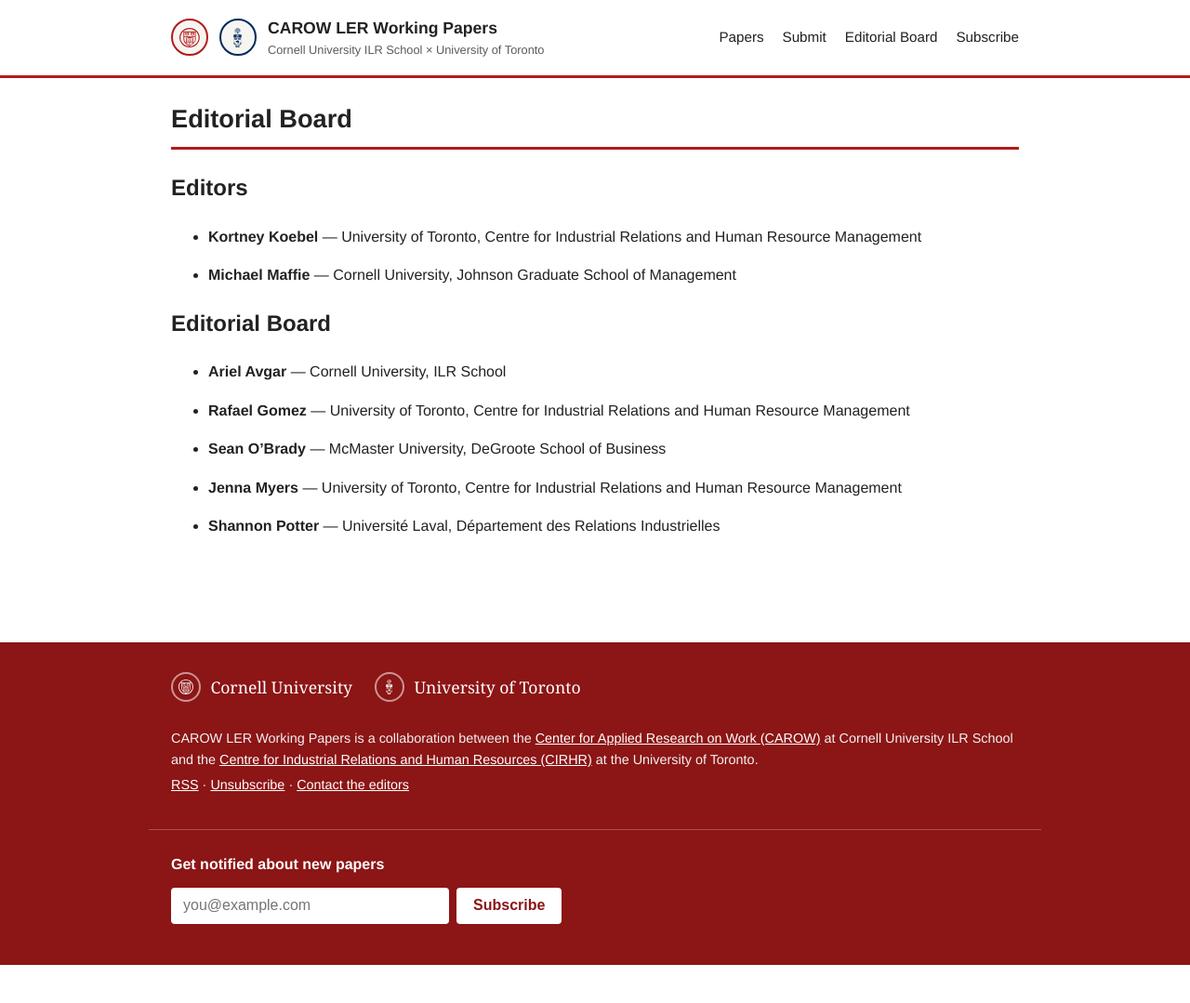
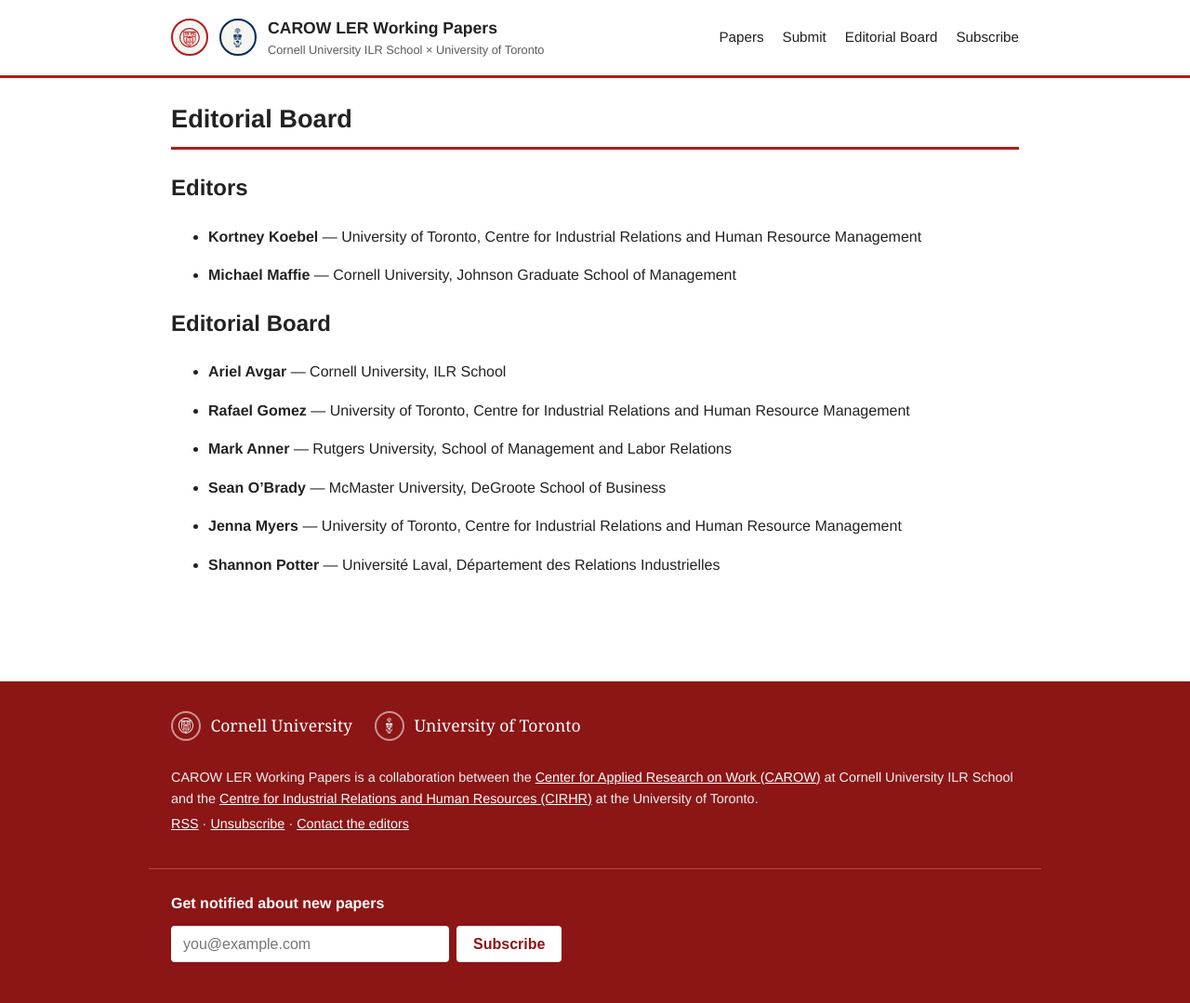
Before and after one commit to maffiemd/carow-ler-working-papers, a Jekyll site: the page built from editorial-board.md, in a window 1280 px wide. Shown: the whole page at 93% size. Built offline with Jekyll 4.4.1, drawn with Linux system fonts in a browser that asks for light colours; before the commit the page ends 1038 px from its top, so only the background shows below that.

Commit message:
add: Mark Anner to the editorial board

```diff
--- a/_config.yml
+++ b/_config.yml
@@ -35,6 +35,8 @@
     affiliation: "Cornell University, ILR School"
   - name: "Rafael Gomez"
     affiliation: "University of Toronto, Centre for Industrial Relations and Human Resource Management"
+  - name: "Mark Anner"
+    affiliation: "Rutgers University, School of Management and Labor Relations"
   - name: "Sean O'Brady"
     affiliation: "McMaster University, DeGroote School of Business"
   - name: "Jenna Myers"
```
